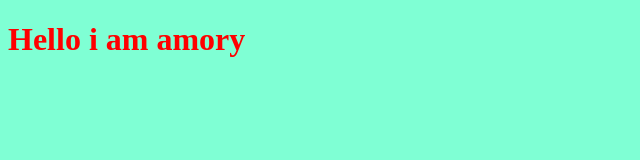
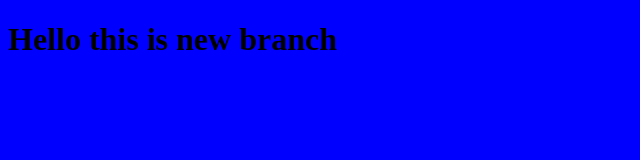
Before and after one commit to AMORYALAMORY/myproject, a plain HTML site: page index.html in a window 1280 px wide. Shown: the whole page, without its empty margins (0-640 px from the left). Drawn offline with Linux system fonts and the light colour scheme.

Commit message:
changing style for the title

```diff
--- a/index.html
+++ b/index.html
@@ -9,7 +9,7 @@
 </head>
 
 <body>
-    <h1>Hello i am amory </h1>
+    <h1>Hello this is new branch </h1>
     <script src="app.js"></script>
 </body>
 
--- a/style.css
+++ b/style.css
@@ -1,8 +1,8 @@
 h1
 {
-    color: red;
+    color:black;
 }
 body
 {
-    background-color: aquamarine ;
+    background-color: blue ;
 }
```
